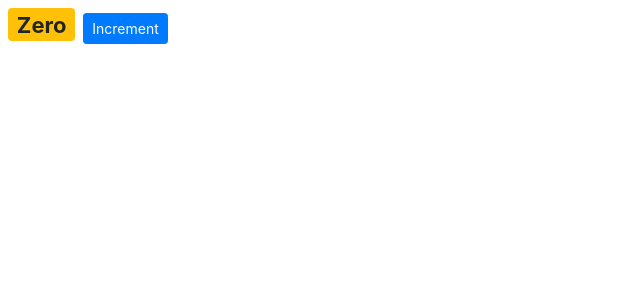
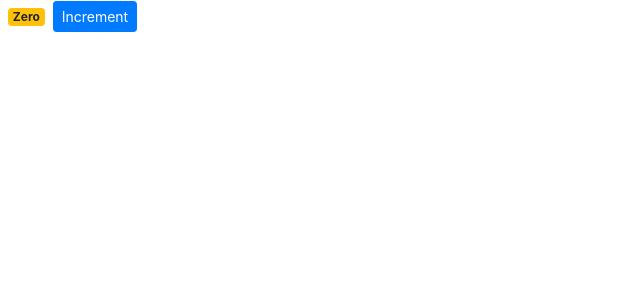
Before and after one commit to umar-qureshi2/Components, a React (Create React App) app: page / in a window 1280 px wide. Shown: the top 300 px of the page, without its empty margins (0-640 px from the left). Built offline with nearby package versions, Linux system fonts and the light colour scheme.

Commit message:
code cleanup

```diff
--- a/src/components/counter.jsx
+++ b/src/components/counter.jsx
@@ -6,17 +6,18 @@ class Counter extends Component {
   };
 
   render() {
-    let classes = "badge m-2 badge-";
-    classes += this.state.count === 0 ? "warning" : "primary";
-
     return (
       <div>
-        <span style={{ fontSize: 22 }} className={classes}>
-          {this.getCount()}
-        </span>
+        <span className={this.getBadgeClasses()}>{this.getCount()}</span>
         <button className="btn btn-primary btn-sm">Increment</button>
       </div>
     );
+  }
+
+  getBadgeClasses() {
+    let classes = " badge m-2 badge-";
+    classes += this.state.count === 0 ? "warning" : "primary";
+    return classes;
   }
 
   getCount() {
```
